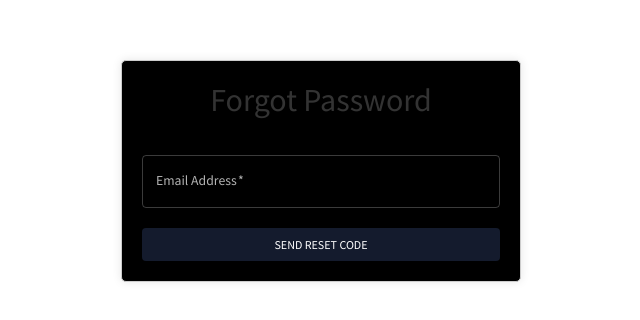
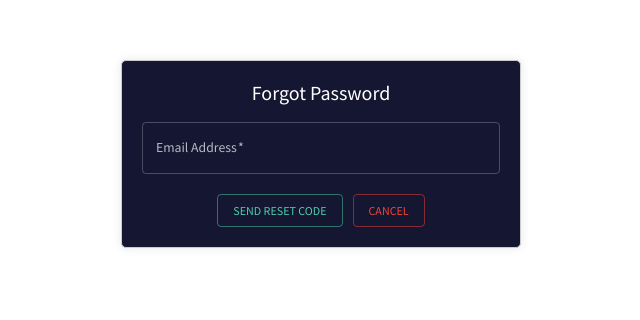
Before and after one commit to henok1111/fullproject, a React (Create React App) app in the folder frontend/: page /forgot-password in a window 1280 px wide. Shown: the part 140-460 px from the top of the page, without its empty margins (319-959 px from the left). Built offline with nearby package versions, Linux system fonts and the light colour scheme; a web font is replaced by a local one.

Commit message:
Finished

```diff
--- a/frontend/src/forgot_password/receive_user_email.js
+++ b/frontend/src/forgot_password/receive_user_email.js
@@ -1,13 +1,21 @@
-import React, { useState } from 'react';
-import TextField from '@mui/material/TextField';
-import Button from '@mui/material/Button';
-import { useNavigate } from 'react-router-dom';
-import axios from 'axios';
+import React, { useState } from "react";
+import TextField from "@mui/material/TextField";
+import Button from "@mui/material/Button";
+import { useNavigate } from "react-router-dom";
+import axios from "axios";
+import { useTheme } from "@mui/material";
+import { tokens } from "../theme";
+import { Box, Typography } from "@mui/material";
 
 const ReceiveEmail = () => {
-  const [email, setEmail] = useState('');
-  const [message, setMessage] = useState('');
+  const [email, setEmail] = useState("");
+  const [message, setMessage] = useState("");
   const navigate = useNavigate();
+  const theme = useTheme();
+  const colors = tokens(theme.palette.mode);
+  const handlecancel = () => {
+    navigate("/login");
+  };
 
   const handleEmailChange = (e) => {
     setEmail(e.target.value);
@@ -18,47 +26,56 @@ const ReceiveEmail = () => {
 
     try {
       // Send a request to your server endpoint to initiate the password reset process
-      const response = await axios.post('http://localhost:8081/user/resetPassword', { email });
+      const response = await axios.post(
+        "http://localhost:8081/user/resetPassword",
+        { email }
+      );
 
       if (response.status === 200) {
         // Request was successful, handle success scenario
-        setMessage('Reset code sent successfully. Please check your email within five minutes.');
+        setMessage(
+          "Reset code sent successfully. Please check your email within five minutes."
+        );
         setTimeout(() => {
-          setMessage('');
-          navigate('/login');
+          setMessage("");
+          navigate("/login");
         }, 5000);
       } else {
         // Handle errors based on the status code or response data
-        setMessage('Failed to send reset code. Please try again.');
+        setMessage("Failed to send reset code. Please try again.");
         setTimeout(() => {
-          setMessage('');
+          setMessage("");
         }, 5000);
       }
     } catch (error) {
       // Handle network errors or other exceptions
-      setMessage('Failed to send reset code. Please check your internet connection and try again.');
+      setMessage(
+        "Failed to send reset code. Please check your internet connection and try again."
+      );
       setTimeout(() => {
-        setMessage('');
+        setMessage("");
       }, 5000);
     }
   };
 
   return (
-    <div
+    <Box
+      backgroundColor={colors.blueAccent[900]}
       style={{
-        backgroundColor:"black",
-        maxWidth: '400px',
-        margin: 'auto',
-        marginTop: '200px',
-        padding: '20px',
-        border: '1px solid #ccc',
-        borderRadius: '5px',
-        boxShadow: '0 0 10px rgba(0, 0, 0, 0.1)',
-        textAlign: 'center',
+        maxWidth: "400px",
+        margin: "auto",
+        marginTop: "200px",
+        padding: "20px",
+        border: "1px solid #ccc",
+        borderRadius: "5px",
+        boxShadow: "0 0 10px rgba(0, 0, 0, 0.1)",
+        textAlign: "center",
       }}
     >
-      <h2 style={{ marginBottom: '20px', color: '#333' }}>Forgot Password</h2>
-      {message && <p style={{ color: 'green', fontSize: '1.5rem' }}>{message}</p>}
+      <Typography variant="h4">Forgot Password</Typography>
+      {message && (
+        <p style={{ color: "green", fontSize: "1.5rem" }}>{message}</p>
+      )}
       <TextField
         fullWidth
         label="Email Address"
@@ -68,18 +85,28 @@ const ReceiveEmail = () => {
         value={email}
         onChange={handleEmailChange}
         required
-        style={{ marginBottom: '20px' }}
+        style={{ marginBottom: "20px" }}
       />
       <Button
         type="submit"
-        variant="contained"
-        color="primary"
-        fullWidth
+        variant="outlined"
+        color="secondary"
         onClick={handleSubmit}
       >
         Send Reset Code
       </Button>
-    </div>
+      <Button
+        type="submit"
+        variant="outlined"
+        color="error"
+        onClick={handlecancel}
+        sx={{
+          ml: "10px",
+        }}
+      >
+        Cancel
+      </Button>
+    </Box>
   );
 };
 
```
